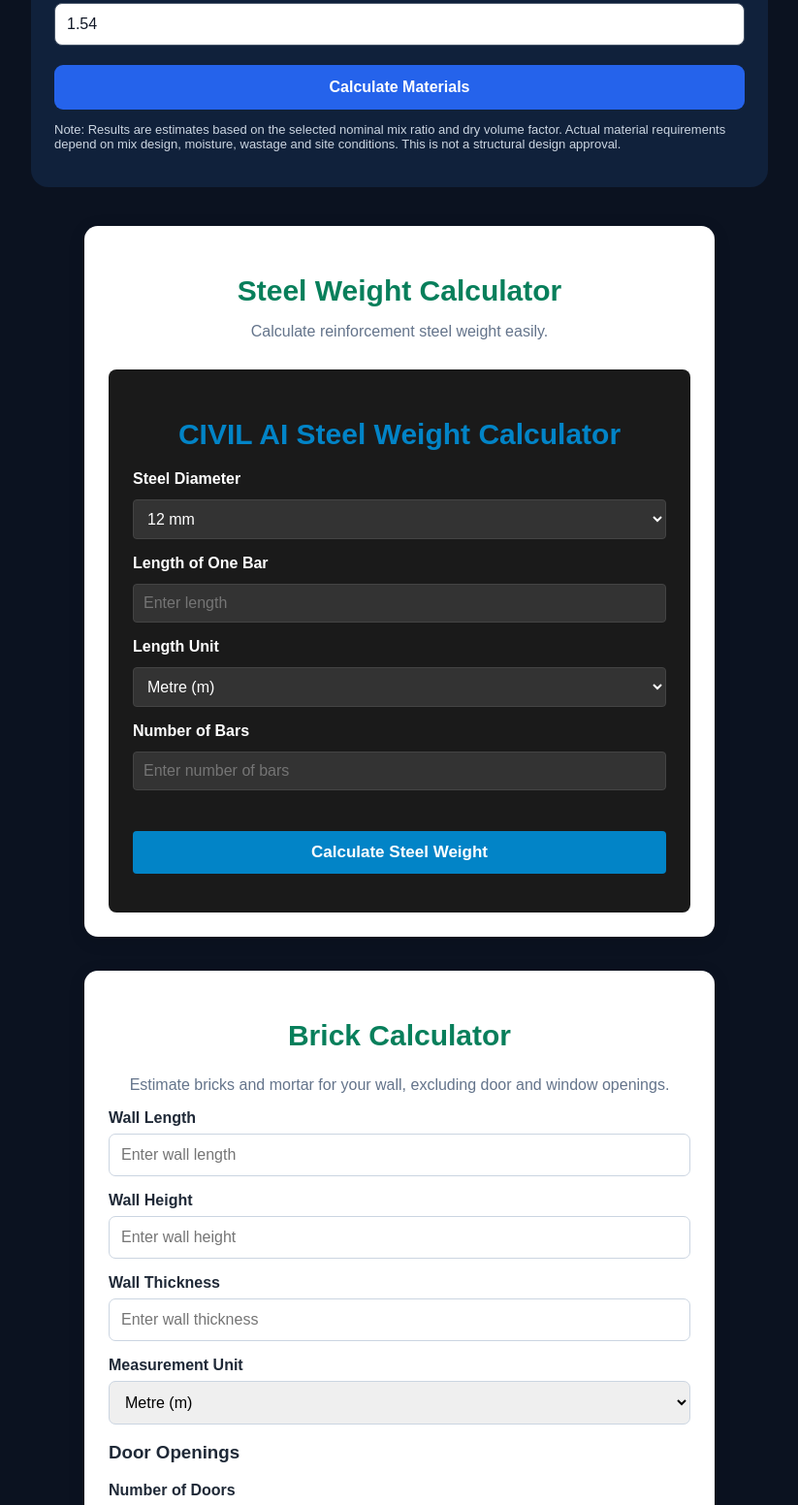
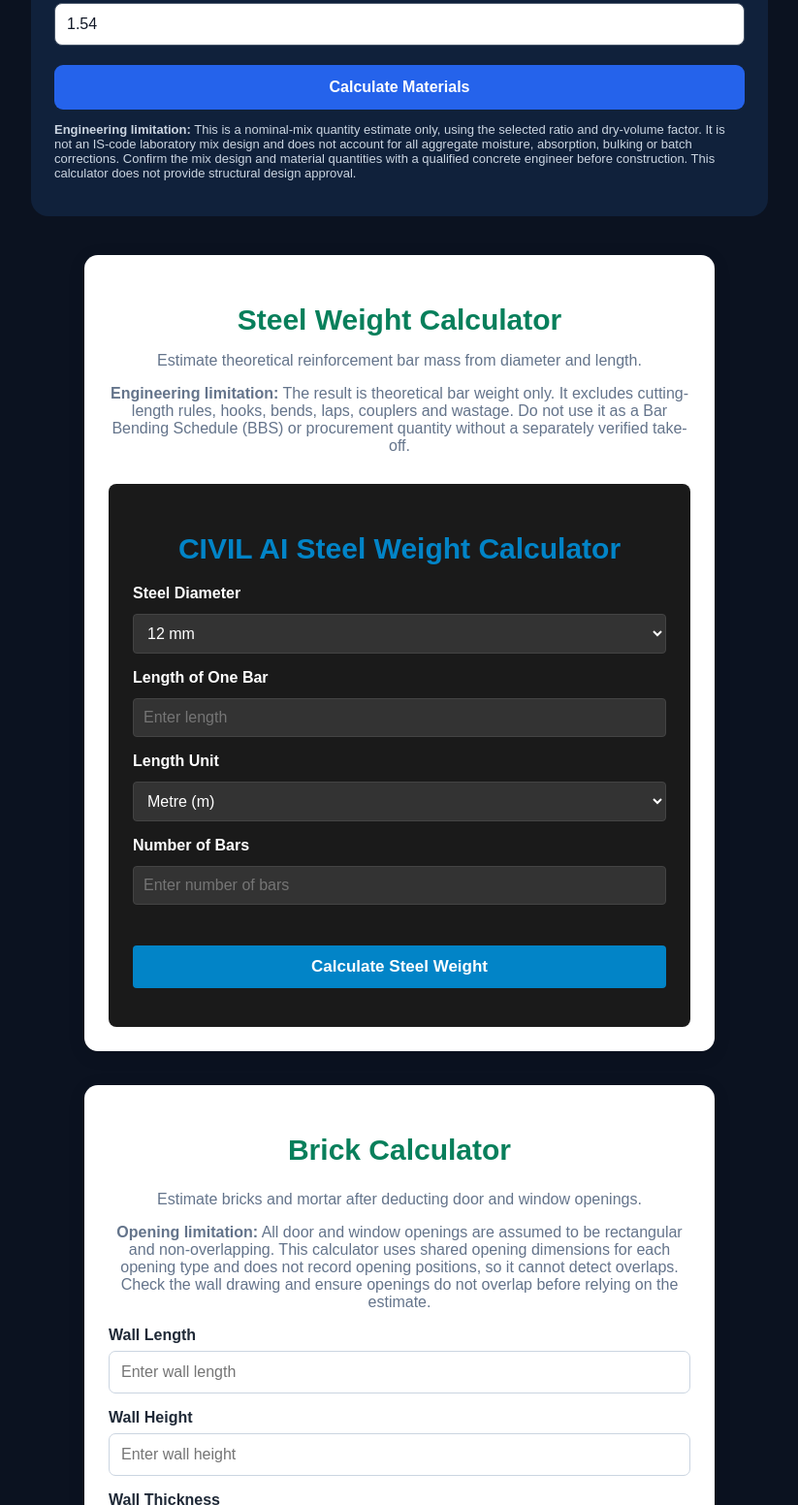
Before and after one commit to sahilhabib9000/Civil-AI, a plain HTML site: page index.html in a window 1280 px wide. Shown: the part 2231-3783 px from the top of the page at 97% size, without its empty margins (228-1051 px from the left). Drawn offline with Linux system fonts and the light colour scheme.

Commit message:
Clarify calculator engineering limitations

```diff
--- a/index.html
+++ b/index.html
@@ -143,11 +143,12 @@ footer{text-align:center;padding:30px;color:#94a3b8;border-top:1px solid #263449
   <button type="button" onclick="ccCalculate()">Calculate Materials</button>
 
   <div class="result" id="cc-result" aria-live="polite"></div>
-  <p class="note">
-    Note: Results are estimates based on the selected nominal mix ratio
-    and dry volume factor. Actual material requirements depend on mix
-    design, moisture, wastage and site conditions. This is not a structural
-    design approval.
+  <p class="note" role="note">
+    <strong>Engineering limitation:</strong> This is a nominal-mix quantity estimate only,
+    using the selected ratio and dry-volume factor. It is not an IS-code laboratory mix design
+    and does not account for all aggregate moisture, absorption, bulking or batch corrections.
+    Confirm the mix design and material quantities with a qualified concrete engineer before
+    construction. This calculator does not provide structural design approval.
   </p>
 </section>
 
@@ -274,7 +275,10 @@ footer{text-align:center;padding:30px;color:#94a3b8;border-top:1px solid #263449
 
 <section id="steel-calculator" class="steel-calculator">
   <h2>Steel Weight Calculator</h2>
-  <p>Calculate reinforcement steel weight easily.</p>
+  <p>Estimate theoretical reinforcement bar mass from diameter and length.</p>
+  <p class="note" role="note"><strong>Engineering limitation:</strong> The result is theoretical bar weight only.
+  It excludes cutting-length rules, hooks, bends, laps, couplers and wastage. Do not use it as a
+  Bar Bending Schedule (BBS) or procurement quantity without a separately verified take-off.</p>
 
 
     <!-- START STEEL CALCULATOR CARD -->
@@ -359,7 +363,7 @@ function steelCalculate() {
         resultBox.style.display = 'block';
         document.getElementById('steelOutput').style.whiteSpace = "pre-line";
         document.getElementById('steelOutput').textContent =
-            'Total Steel Weight: ' + weight.toFixed(2) + ' kg';
+            'Estimated Theoretical Steel Weight: ' + weight.toFixed(2) + ' kg';
     }
 }
 </script>
@@ -429,7 +433,11 @@ function steelCalculate() {
 
 <section id="brick-calculator" class="brick-calculator">
   <h2>Brick Calculator</h2>
-  <p>Estimate bricks and mortar for your wall, excluding door and window openings.</p>
+  <p>Estimate bricks and mortar after deducting door and window openings.</p>
+  <p class="note" role="note"><strong>Opening limitation:</strong> All door and window openings are assumed
+  to be rectangular and non-overlapping. This calculator uses shared opening dimensions for each
+  opening type and does not record opening positions, so it cannot detect overlaps. Check the
+  wall drawing and ensure openings do not overlap before relying on the estimate.</p>
 
   <label for="brickLength">Wall Length</label>
   <input type="number" id="brickLength" min="0.001" step="any" placeholder="Enter wall length">
```
